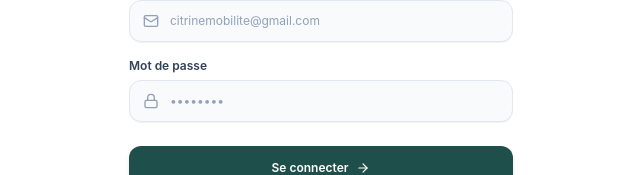
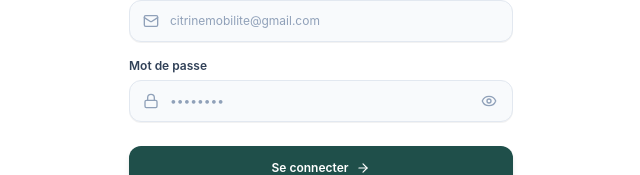
Before and after one commit to citrine-mobilite/citrine-pricing, a React (Vite) app: page / in a window 1280 px wide. Shown: the part 368-543 px from the top of the page, without its empty margins (319-959 px from the left). Built offline with nearby package versions, Linux system fonts and the light colour scheme; no server answers.

Commit message:
feat(auth): add password visibility toggle
Implement a toggle button to show or hide the password input field in both the login modal and page for improved user experience.

```diff
--- a/src/components/LoginModal.tsx
+++ b/src/components/LoginModal.tsx
@@ -1,7 +1,7 @@
 import React, { useState } from 'react';
 import { useAuth } from '../context/AuthContext';
 import { HeroLogo } from './HeroLogo';
-import { Lock, Mail, ArrowRight, AlertCircle } from 'lucide-react';
+import { Lock, Mail, ArrowRight, AlertCircle, Eye, EyeOff } from 'lucide-react';
 
 interface LoginModalProps {
   onClose: () => void;
@@ -11,6 +11,7 @@ export const LoginModal: React.FC<LoginModalProps> = ({ onClose }) => {
   const { login, signInWithGoogle } = useAuth();
   const [email, setEmail] = useState('');
   const [password, setPassword] = useState('');
+  const [showPassword, setShowPassword] = useState(false);
   const [error, setError] = useState<string | null>(null);
   const [isLoading, setIsLoading] = useState(false);
 
@@ -125,13 +126,22 @@ export const LoginModal: React.FC<LoginModalProps> = ({ onClose }) => {
             <div className="relative">
               <Lock className="w-4 h-4 text-slate-400 absolute left-3 top-1/2 -translate-y-1/2" />
               <input
-                type="password"
+                type={showPassword ? 'text' : 'password'}
                 required
                 placeholder="••••••••"
                 value={password}
                 onChange={(e) => setPassword(e.target.value)}
-                className="w-full bg-[#F0FAFA]/60 border border-slate-200 rounded-lg pl-9 pr-3 py-2 text-xs text-[#1F4F4A] placeholder-slate-400 focus:outline-none focus:border-[#3D8B85] focus:bg-white"
+                className="w-full bg-[#F0FAFA]/60 border border-slate-200 rounded-lg pl-9 pr-9 py-2 text-xs text-[#1F4F4A] placeholder-slate-400 focus:outline-none focus:border-[#3D8B85] focus:bg-white"
               />
+              <button
+                type="button"
+                onClick={() => setShowPassword(!showPassword)}
+                className="absolute right-2.5 top-1/2 -translate-y-1/2 p-1 text-slate-400 hover:text-slate-600 rounded-md transition cursor-pointer"
+                title={showPassword ? 'Masquer le mot de passe' : 'Afficher le mot de passe'}
+                aria-label={showPassword ? 'Masquer le mot de passe' : 'Afficher le mot de passe'}
+              >
+                {showPassword ? <EyeOff className="w-4 h-4" /> : <Eye className="w-4 h-4" />}
+              </button>
             </div>
           </div>
 
--- a/src/components/LoginPage.tsx
+++ b/src/components/LoginPage.tsx
@@ -1,12 +1,13 @@
 import React, { useState } from 'react';
 import { useAuth } from '../context/AuthContext';
 import { HeroLogo } from './HeroLogo';
-import { Lock, Mail, ArrowRight, AlertCircle } from 'lucide-react';
+import { Lock, Mail, ArrowRight, AlertCircle, Eye, EyeOff } from 'lucide-react';
 
 export const LoginPage: React.FC = () => {
   const { login } = useAuth();
   const [email, setEmail] = useState('');
   const [password, setPassword] = useState('');
+  const [showPassword, setShowPassword] = useState(false);
   const [error, setError] = useState<string | null>(null);
   const [isLoading, setIsLoading] = useState(false);
 
@@ -74,14 +75,23 @@ export const LoginPage: React.FC = () => {
               <Lock className="w-4 h-4 text-slate-400 absolute left-3.5 top-1/2 -translate-y-1/2" />
               <input
                 id="login-password"
-                type="password"
+                type={showPassword ? 'text' : 'password'}
                 required
                 autoComplete="current-password"
                 placeholder="••••••••"
                 value={password}
                 onChange={(e) => setPassword(e.target.value)}
-                className="w-full bg-slate-50 hover:bg-slate-100/70 border border-slate-200 rounded-xl pl-10 pr-3.5 py-3 text-xs text-slate-900 placeholder-slate-400 focus:outline-none focus:border-[#3D8B85] focus:bg-white transition shadow-2xs"
+                className="w-full bg-slate-50 hover:bg-slate-100/70 border border-slate-200 rounded-xl pl-10 pr-10 py-3 text-xs text-slate-900 placeholder-slate-400 focus:outline-none focus:border-[#3D8B85] focus:bg-white transition shadow-2xs"
               />
+              <button
+                type="button"
+                onClick={() => setShowPassword(!showPassword)}
+                className="absolute right-3 top-1/2 -translate-y-1/2 p-1 text-slate-400 hover:text-slate-600 rounded-md transition cursor-pointer"
+                title={showPassword ? 'Masquer le mot de passe' : 'Afficher le mot de passe'}
+                aria-label={showPassword ? 'Masquer le mot de passe' : 'Afficher le mot de passe'}
+              >
+                {showPassword ? <EyeOff className="w-4 h-4" /> : <Eye className="w-4 h-4" />}
+              </button>
             </div>
           </div>
 
```
